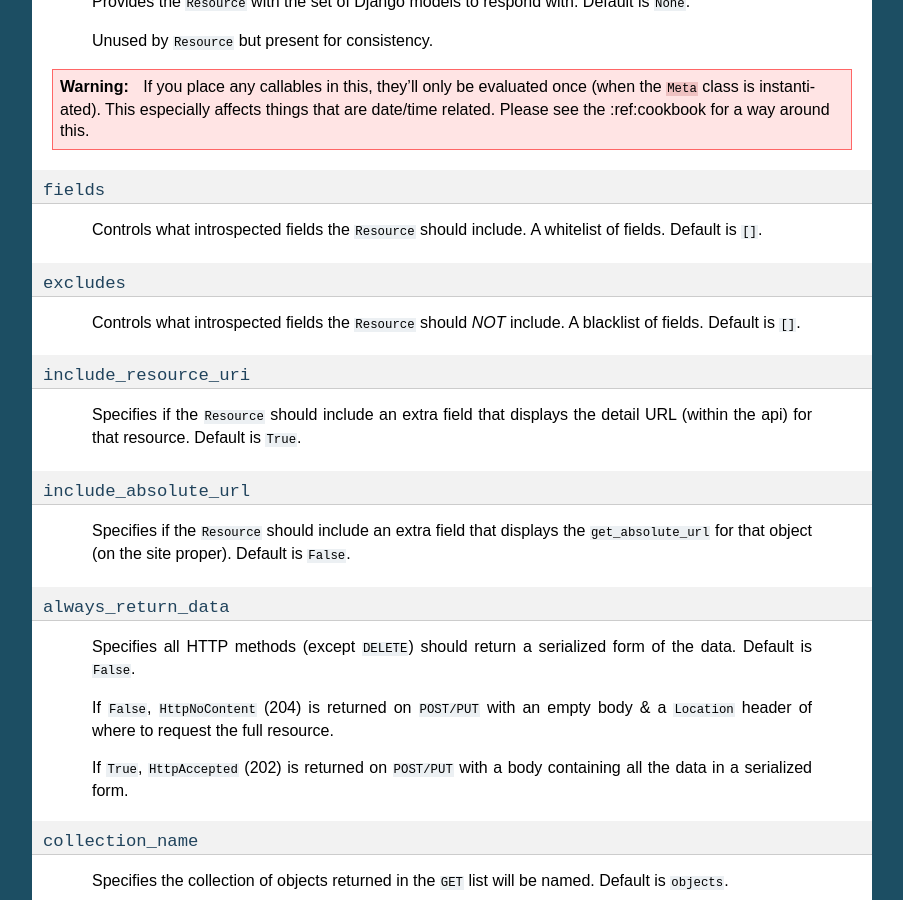
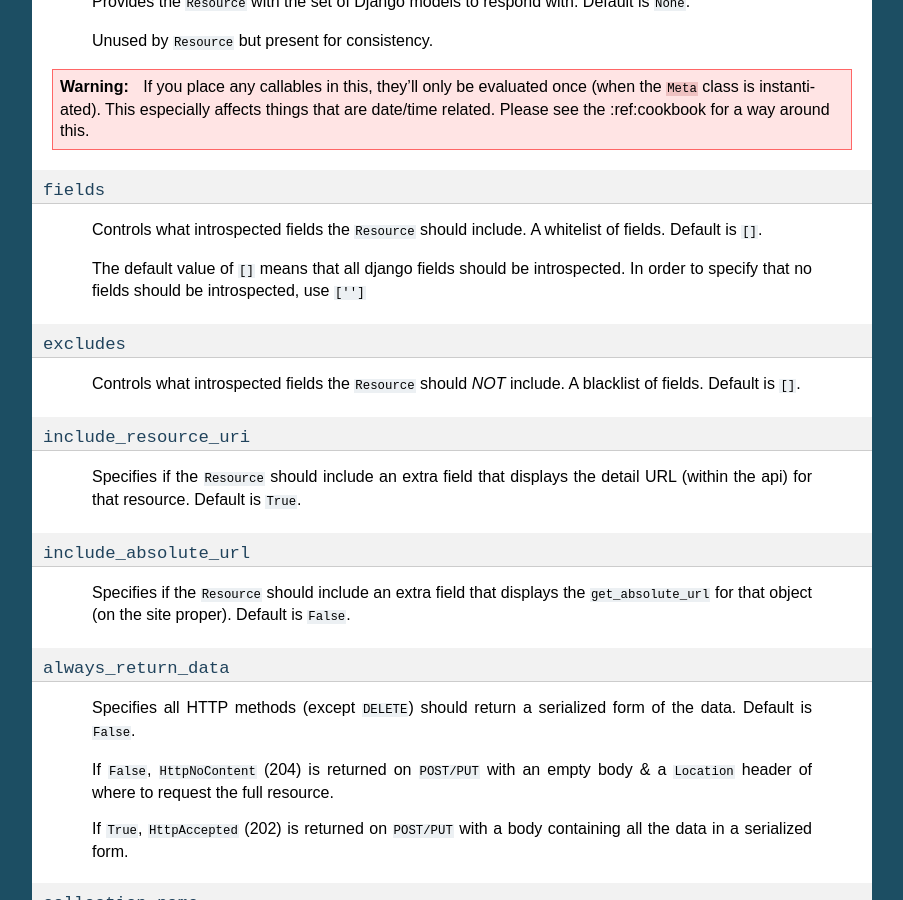
Before and after one commit to django-tastypie/django-tastypie, a Sphinx documentation site: the page built from docs/resources.rst, in a window 1280 px wide and 900 px high, scrolled down 9732 px. Shown: the whole window, without its empty margins (198-1101 px from the left). Built offline with Sphinx 7.4.7, drawn with Linux system fonts in a browser that asks for light colours; pages that are not in the unit, such as notebooks, are missing from menus.

Commit message:
Clarified behavior of Meta.fields with empty list
http://stackoverflow.com/questions/14597332/tastypie-custom-fields

Thanks to @warvarluc for the suggestion. Closes #793.

```diff
--- a/docs/resources.rst
+++ b/docs/resources.rst
@@ -613,6 +613,10 @@ The inner ``Meta`` class allows for class-level configuration of how the
   Controls what introspected fields the ``Resource`` should include.
   A whitelist of fields. Default is ``[]``.
 
+  The default value of ``[]`` means that all django fields should be
+  introspected. In order to specify that no fields should be introspected,
+  use ``['']``
+
 ``excludes``
 ------------
 
```
